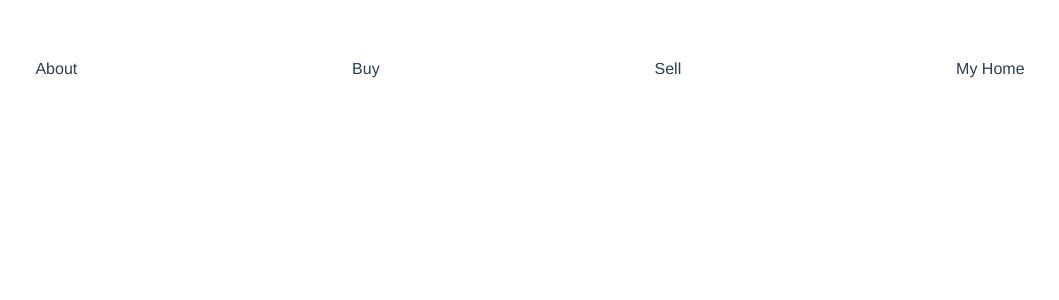
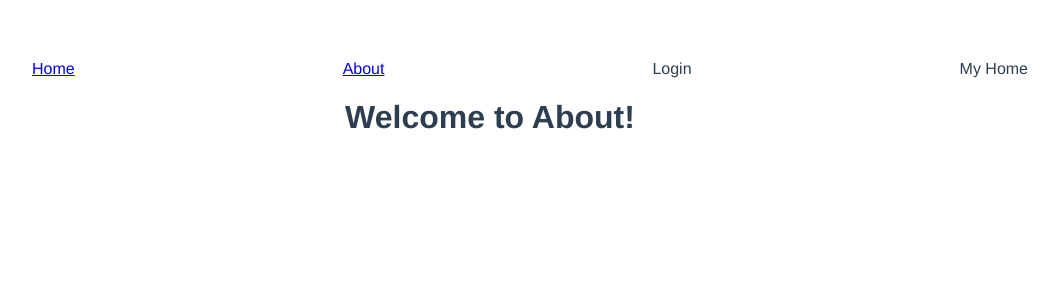
Before and after one commit to JKyEun/vuejs-practice, a Vue app: page /about in a window 1280 px wide. Shown: the top 300 px of the page, without its empty margins (150-1209 px from the left). Built offline with nearby package versions, Linux system fonts and the light colour scheme.

Commit message:
vue-router@4 설정

```diff
--- a/src/App.vue
+++ b/src/App.vue
@@ -1,5 +1,8 @@
 <template>
   <MainHeader />
+  <div id="content" class="content">
+    <router-view></router-view>
+  </div>
 </template>
 
 <script>
--- a/src/components/layout/MainHeader.vue
+++ b/src/components/layout/MainHeader.vue
@@ -1,9 +1,9 @@
 <template lang="">
   <div>
     <ul class="header-ul">
-      <li>About</li>
-      <li>Buy</li>
-      <li>Sell</li>
+      <router-link to="/">Home</router-link>
+      <router-link to="/about">About</router-link>
+      <li>Login</li>
       <li>My Home</li>
     </ul>
   </div>
--- /dev/null
+++ b/src/views/MainAbout.vue
@@ -0,0 +1,9 @@
+<template lang="">
+  <div>
+    <h1>Welcome to About!</h1>
+  </div>
+</template>
+<script>
+export default {};
+</script>
+<style lang=""></style>
--- /dev/null
+++ b/src/views/MainHome.vue
@@ -0,0 +1,9 @@
+<template lang="">
+  <div>
+    <h1>Welcome to Home!</h1>
+  </div>
+</template>
+<script>
+export default {};
+</script>
+<style lang=""></style>
```
Also changed, not shown: src/main.js (+6 -3 lines), src/router.js (added, +21 -0 lines).
